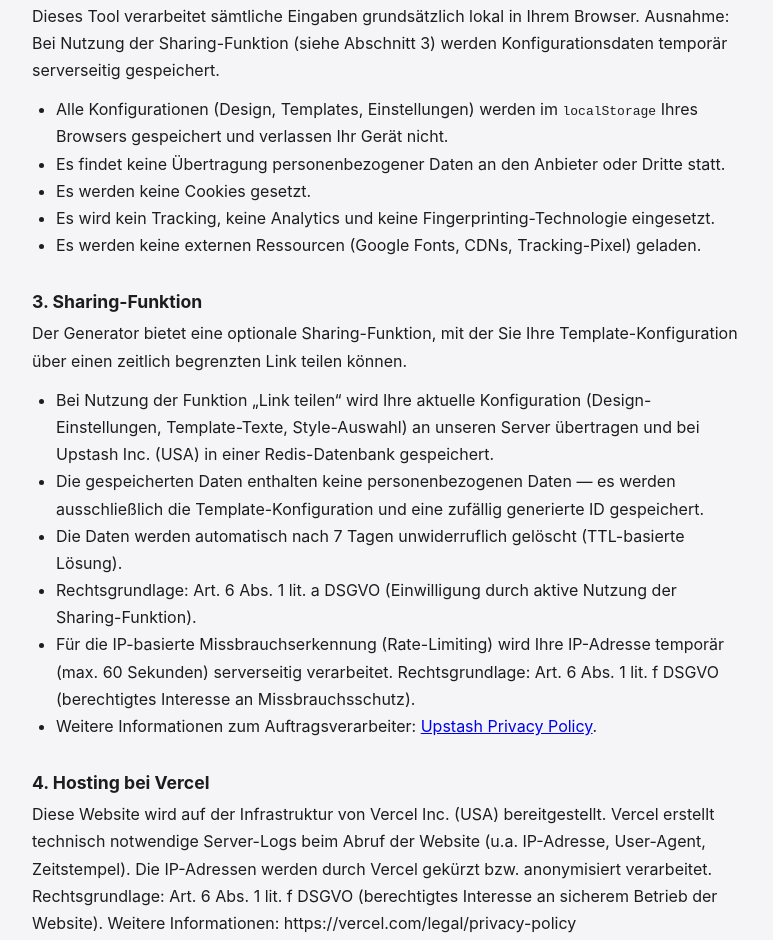
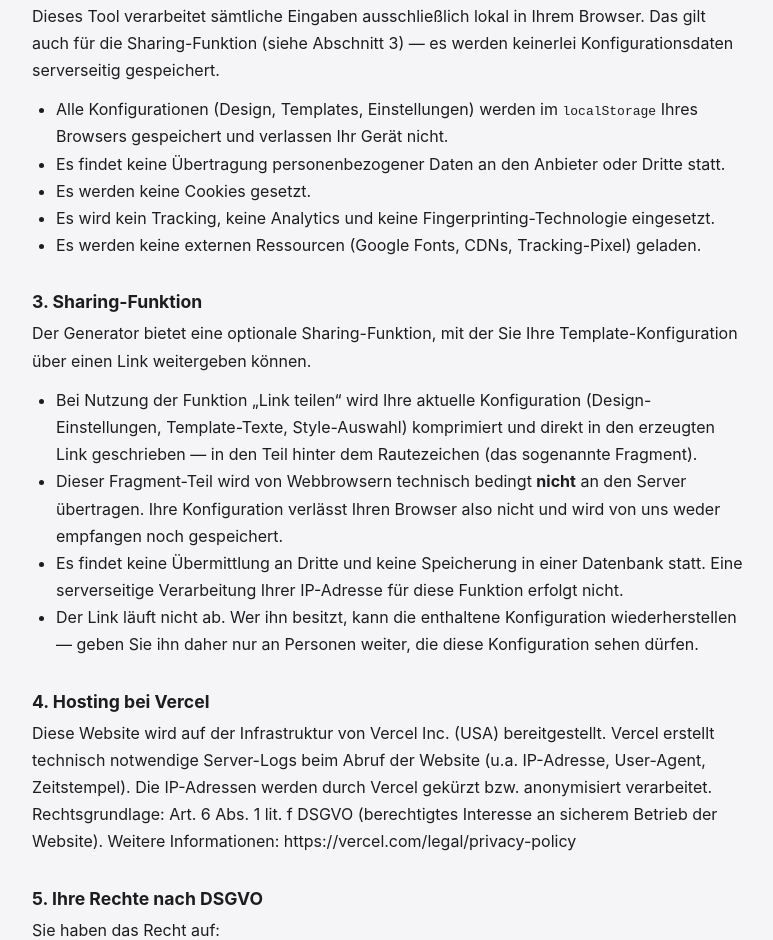
Before and after one commit to zwei-zeiler/vorlagen-generator, a website: page datenschutz.html in a window 1280 px wide. Shown: the part 471-1411 px from the top of the page, without its empty margins (252-1025 px from the left). Drawn offline with Linux system fonts and the light colour scheme.

Commit message:
docs: Share-Funktion ohne Backend beschreiben
Die Datenschutzerklaerung deklarierte eine Uebermittlung der Konfiguration an
Upstash Inc. in die USA - die findet nicht mehr statt, die Daten verlassen den
Browser nicht. Dafuer neu benannt: der Link laeuft nicht mehr ab, wer ihn hat,
sieht die Konfiguration.

```diff
--- a/datenschutz.html
+++ b/datenschutz.html
@@ -61,7 +61,7 @@
     <p>Weitere Angaben im <a href="/impressum.html">Impressum</a>.</p>
 
     <h2>2. Datenverarbeitung durch den Generator</h2>
-    <p>Dieses Tool verarbeitet sämtliche Eingaben grundsätzlich lokal in Ihrem Browser. Ausnahme: Bei Nutzung der Sharing-Funktion (siehe Abschnitt 3) werden Konfigurationsdaten temporär serverseitig gespeichert.</p>
+    <p>Dieses Tool verarbeitet sämtliche Eingaben ausschließlich lokal in Ihrem Browser. Das gilt auch für die Sharing-Funktion (siehe Abschnitt 3) — es werden keinerlei Konfigurationsdaten serverseitig gespeichert.</p>
     <ul>
       <li>Alle Konfigurationen (Design, Templates, Einstellungen) werden im <code>localStorage</code> Ihres Browsers gespeichert und verlassen Ihr Gerät nicht.</li>
       <li>Es findet keine Übertragung personenbezogener Daten an den Anbieter oder Dritte statt.</li>
@@ -73,24 +73,21 @@
     <h2>3. Sharing-Funktion</h2>
     <p>
       Der Generator bietet eine optionale Sharing-Funktion, mit der Sie Ihre
-      Template-Konfiguration über einen zeitlich begrenzten Link teilen können.
+      Template-Konfiguration über einen Link weitergeben können.
     </p>
     <ul>
       <li>Bei Nutzung der Funktion &bdquo;Link teilen&ldquo; wird Ihre aktuelle Konfiguration
-          (Design-Einstellungen, Template-Texte, Style-Auswahl) an unseren Server
-          übertragen und bei Upstash Inc. (USA) in einer Redis-Datenbank gespeichert.</li>
-      <li>Die gespeicherten Daten enthalten keine personenbezogenen Daten &mdash; es werden
-          ausschließlich die Template-Konfiguration und eine zufällig generierte ID
-          gespeichert.</li>
-      <li>Die Daten werden automatisch nach 7 Tagen unwiderruflich gelöscht (TTL-basierte
-          Lösung).</li>
-      <li>Rechtsgrundlage: Art. 6 Abs. 1 lit. a DSGVO (Einwilligung durch aktive Nutzung
-          der Sharing-Funktion).</li>
-      <li>Für die IP-basierte Missbrauchserkennung (Rate-Limiting) wird Ihre IP-Adresse
-          temporär (max. 60 Sekunden) serverseitig verarbeitet. Rechtsgrundlage:
-          Art. 6 Abs. 1 lit. f DSGVO (berechtigtes Interesse an Missbrauchsschutz).</li>
-      <li>Weitere Informationen zum Auftragsverarbeiter:
-          <a href="https://upstash.com/trust/privacy" target="_blank" rel="noopener noreferrer">Upstash Privacy Policy</a>.</li>
+          (Design-Einstellungen, Template-Texte, Style-Auswahl) komprimiert und direkt in den
+          erzeugten Link geschrieben &mdash; in den Teil hinter dem Rautezeichen
+          (das sogenannte Fragment).</li>
+      <li>Dieser Fragment-Teil wird von Webbrowsern technisch bedingt <strong>nicht</strong> an
+          den Server übertragen. Ihre Konfiguration verlässt Ihren Browser also nicht und wird
+          von uns weder empfangen noch gespeichert.</li>
+      <li>Es findet keine Übermittlung an Dritte und keine Speicherung in einer Datenbank statt.
+          Eine serverseitige Verarbeitung Ihrer IP-Adresse für diese Funktion erfolgt nicht.</li>
+      <li>Der Link läuft nicht ab. Wer ihn besitzt, kann die enthaltene Konfiguration
+          wiederherstellen &mdash; geben Sie ihn daher nur an Personen weiter, die diese
+          Konfiguration sehen dürfen.</li>
     </ul>
 
     <h2>4. Hosting bei Vercel</h2>
```
Also changed, not shown: CLAUDE.md (+8 -3 lines), CONTRIBUTING.md (+7 -7 lines).
